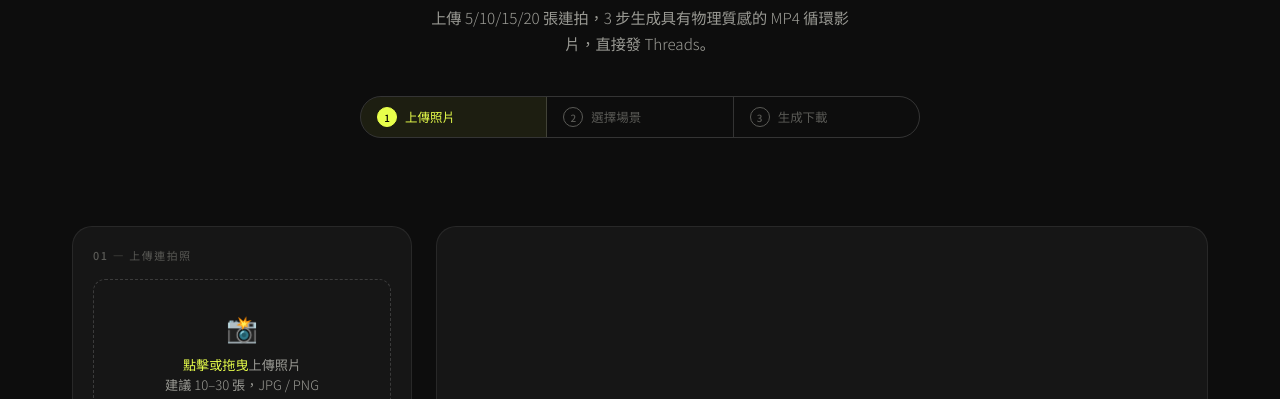
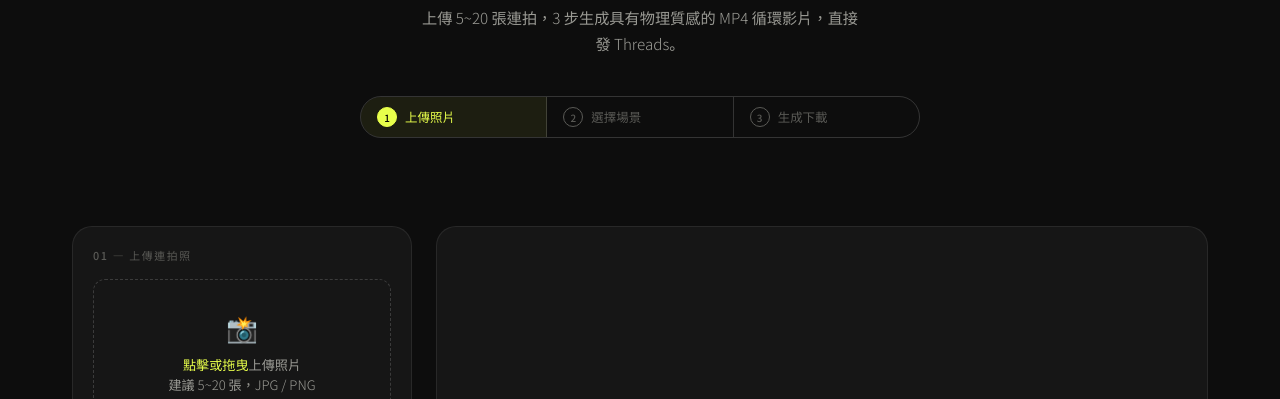
Before and after one commit to Laison-mmm/flipbook-studio, a website with bundled scripts: page index.html in a window 1280 px wide. Shown: the part 396-795 px from the top of the page. Built offline with nearby package versions, Linux system fonts and the light colour scheme.

Commit message:
Update index.html

```diff
--- a/index.html
+++ b/index.html
@@ -18,7 +18,7 @@
   <section class="hero">
     <p class="hero-eyebrow">零成本 · 隱私保護 · 純前端運算</p>
     <h1 class="hero-title">把動作照片<br>變成 <em>手翻書</em></h1>
-    <p class="hero-desc">上傳 5/10/15/20 張連拍，3 步生成具有物理質感的 MP4 循環影片，直接發 Threads。</p>
+    <p class="hero-desc">上傳 5~20 張連拍，3 步生成具有物理質感的 MP4 循環影片，直接發 Threads。</p>
     <div class="steps-bar">
       <div class="step-item active" data-step="1"><div class="step-num">1</div><span>上傳照片</span></div>
       <div class="step-item" data-step="2"><div class="step-num">2</div><span>選擇場景</span></div>
@@ -34,7 +34,7 @@
         <div class="upload-zone" id="upload-zone">
           <input type="file" id="file-input" accept="image/*" multiple>
           <div class="upload-icon">📸</div>
-          <p><strong>點擊或拖曳</strong>上傳照片<br>建議 10–30 張，JPG / PNG</p>
+          <p><strong>點擊或拖曳</strong>上傳照片<br>建議 5~20 張，JPG / PNG</p>
           <span class="upload-count" id="upload-count">尚未選擇檔案</span>
         </div>
         <div class="photo-strip" id="photo-strip"></div>
```
